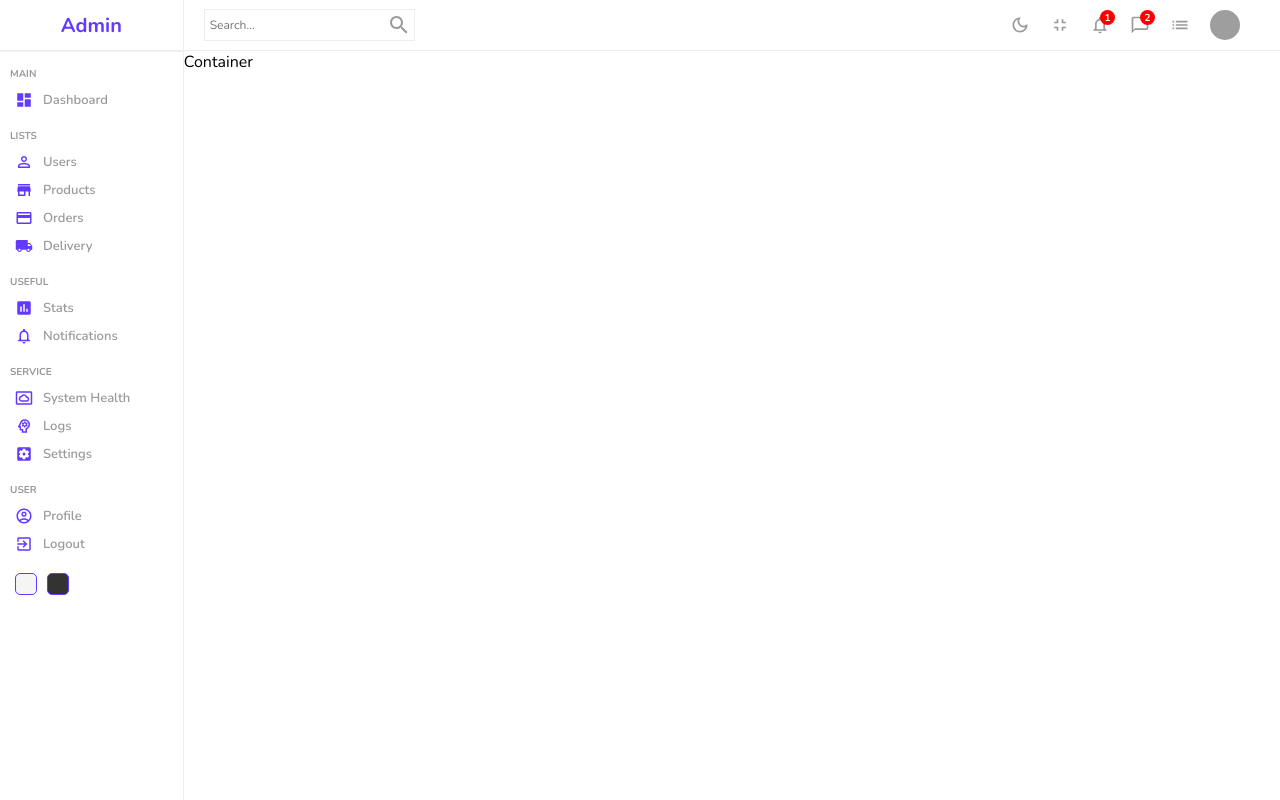
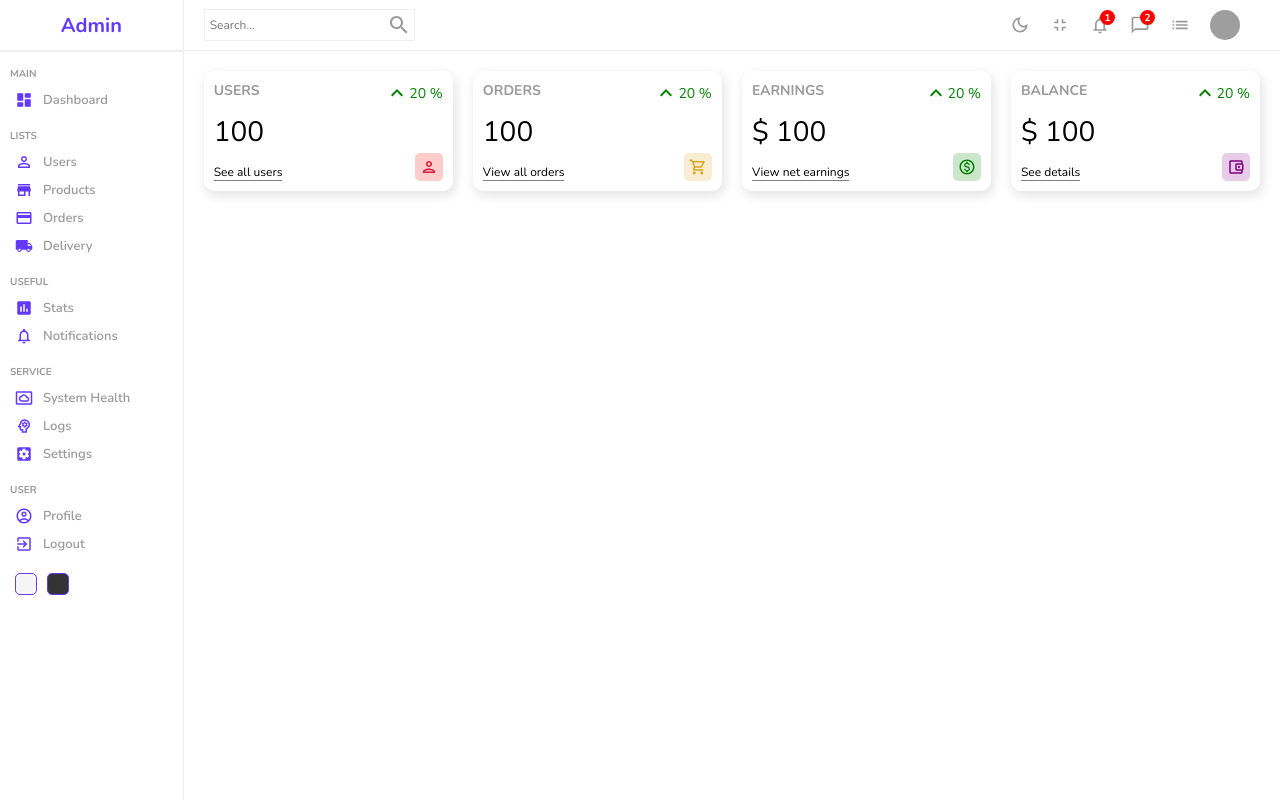
Before and after one commit to el-sherbini/Admin-Dashboard-App-React.js-Firebase, a React (Create React App) app: page / in a window 1280 px wide. Built offline with nearby package versions, Linux system fonts and the light colour scheme; grey boxes are pictures that could not be loaded; the HTML template or start-up script is replaced by a standard one.

Commit message:
add widget

```diff
--- a/src/components/Widget/Widget.jsx
+++ b/src/components/Widget/Widget.jsx
@@ -1,7 +1,102 @@
 import "./widget.scss";
+import {
+  KeyboardArrowUpIcon,
+  PersonOutlinedIcon,
+  AccountBalanceWalletOutlinedIcon,
+  ShoppingCartOutlinedIcon,
+  MonetizationOnOutlinedIcon,
+} from "../../icons";
 
-const Widget = () => {
-  return <div>Widget</div>;
+const Widget = ({ type }) => {
+  let data;
+
+  const amount = 100;
+  const diff = 20;
+
+  switch (type) {
+    case "user":
+      data = {
+        title: "USERS",
+        isMoney: false,
+        link: "See all users",
+        icon: (
+          <PersonOutlinedIcon
+            className="icon"
+            style={{
+              color: "crimson",
+              backgroundColor: "rgba(255, 0, 0, 0.2)",
+            }}
+          />
+        ),
+      };
+      break;
+    case "order":
+      data = {
+        title: "ORDERS",
+        isMoney: false,
+        link: "View all orders",
+        icon: (
+          <ShoppingCartOutlinedIcon
+            className="icon"
+            style={{
+              backgroundColor: "rgba(218, 165, 32, 0.2)",
+              color: "goldenrod",
+            }}
+          />
+        ),
+      };
+      break;
+    case "earning":
+      data = {
+        title: "EARNINGS",
+        isMoney: true,
+        link: "View net earnings",
+        icon: (
+          <MonetizationOnOutlinedIcon
+            className="icon"
+            style={{ backgroundColor: "rgba(0, 128, 0, 0.2)", color: "green" }}
+          />
+        ),
+      };
+      break;
+    case "balance":
+      data = {
+        title: "BALANCE",
+        isMoney: true,
+        link: "See details",
+        icon: (
+          <AccountBalanceWalletOutlinedIcon
+            className="icon"
+            style={{
+              backgroundColor: "rgba(128, 0, 128, 0.2)",
+              color: "purple",
+            }}
+          />
+        ),
+      };
+      break;
+    default:
+      break;
+  }
+
+  return (
+    <div className="widget">
+      <div className="left">
+        <span className="title">{data.title}</span>
+        <span className="counter">
+          {data.isMoney && "$"} {amount}
+        </span>
+        <span className="link">{data.link}</span>
+      </div>
+      <div className="right">
+        <div className="percentage positive">
+          <KeyboardArrowUpIcon />
+          {diff} %
+        </div>
+        {data.icon}
+      </div>
+    </div>
+  );
 };
 
 export default Widget;
--- a/src/components/Widget/widget.scss
+++ b/src/components/Widget/widget.scss
@@ -1 +1,56 @@
 @import "../../styles/main.scss";
+
+.widget {
+  display: flex;
+  justify-content: space-between;
+  flex: 1;
+  padding: 10px;
+  -webkit-box-shadow: 2px 4px 10px 1px rgba(0, 0, 0, 0.47);
+  box-shadow: 2px 4px 10px 1px rgba(201, 201, 201, 0.47);
+  border-radius: 10px;
+  height: 100px;
+
+  .left,
+  .right {
+    display: flex;
+    flex-direction: column;
+    justify-content: space-between;
+
+    .title {
+      font-weight: bold;
+      font-size: 14px;
+      color: $grey-color;
+    }
+
+    .counter {
+      font-size: 28px;
+      font-weight: 300;
+    }
+
+    .link {
+      width: max-content;
+      font-size: 12px;
+      border-bottom: 1px solid gray;
+    }
+
+    .percentage {
+      display: flex;
+      align-items: center;
+      font-size: 14px;
+
+      &.positive {
+        color: green;
+      }
+      &.negative {
+        color: red;
+      }
+    }
+
+    .icon {
+      font-size: 18px;
+      padding: 5px;
+      border-radius: 5px;
+      align-self: flex-end;
+    }
+  }
+}
--- a/src/pages/Home/Home.jsx
+++ b/src/pages/Home/Home.jsx
@@ -1,5 +1,5 @@
 import "../../styles/main.scss";
-import { Sidebar, Navbar } from "../../components";
+import { Sidebar, Navbar, Widget } from "../../components";
 import "./home.scss";
 
 const Home = () => {
@@ -8,7 +8,12 @@
       <Sidebar />
       <div className="homeContainer">
         <Navbar />
-        Container
+        <div className="widgets">
+          <Widget type="user" />
+          <Widget type="order" />
+          <Widget type="earning" />
+          <Widget type="balance" />
+        </div>
       </div>
     </div>
   );
```
Also changed, not shown: src/icons/index.js (+10 -0 lines).
